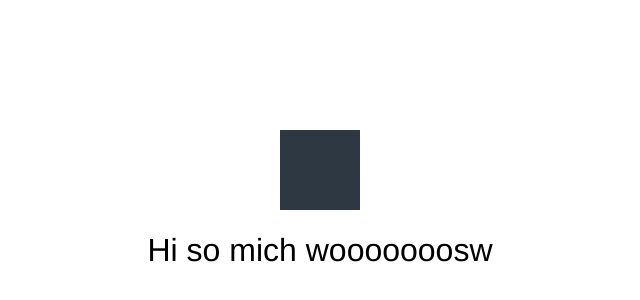
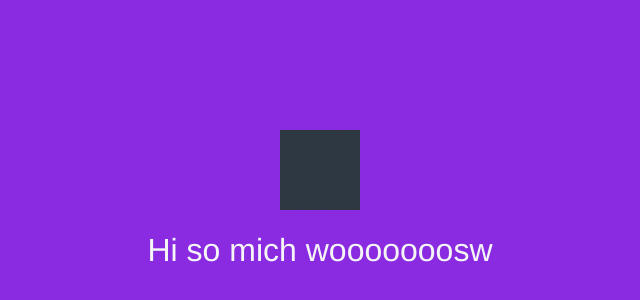
Before and after one commit to Heimdalsgade/git-101, a plain HTML site: page index.html in a window 1280 px wide. Shown: the part 198-498 px from the top of the page, without its empty margins (320-960 px from the left). Drawn offline with Linux system fonts and the light colour scheme.

Commit message:
background

```diff
--- a/style.css
+++ b/style.css
@@ -1,9 +1,9 @@
-body {font-family: helvetica; margin: 1;}
+body {font-family: helvetica; margin: 1; background-color: blueviolet;}
 
 .container {display: flex;align-items: center;align-content: center; height: 100vh;justify-content: center;
 flex-direction: column;
  }
 
- h1 {font-weight: 100;}
+ h1 {font-weight: 100; color: whitesmoke;}
 
  #logo {height: 80px; width: 80px;}
```
